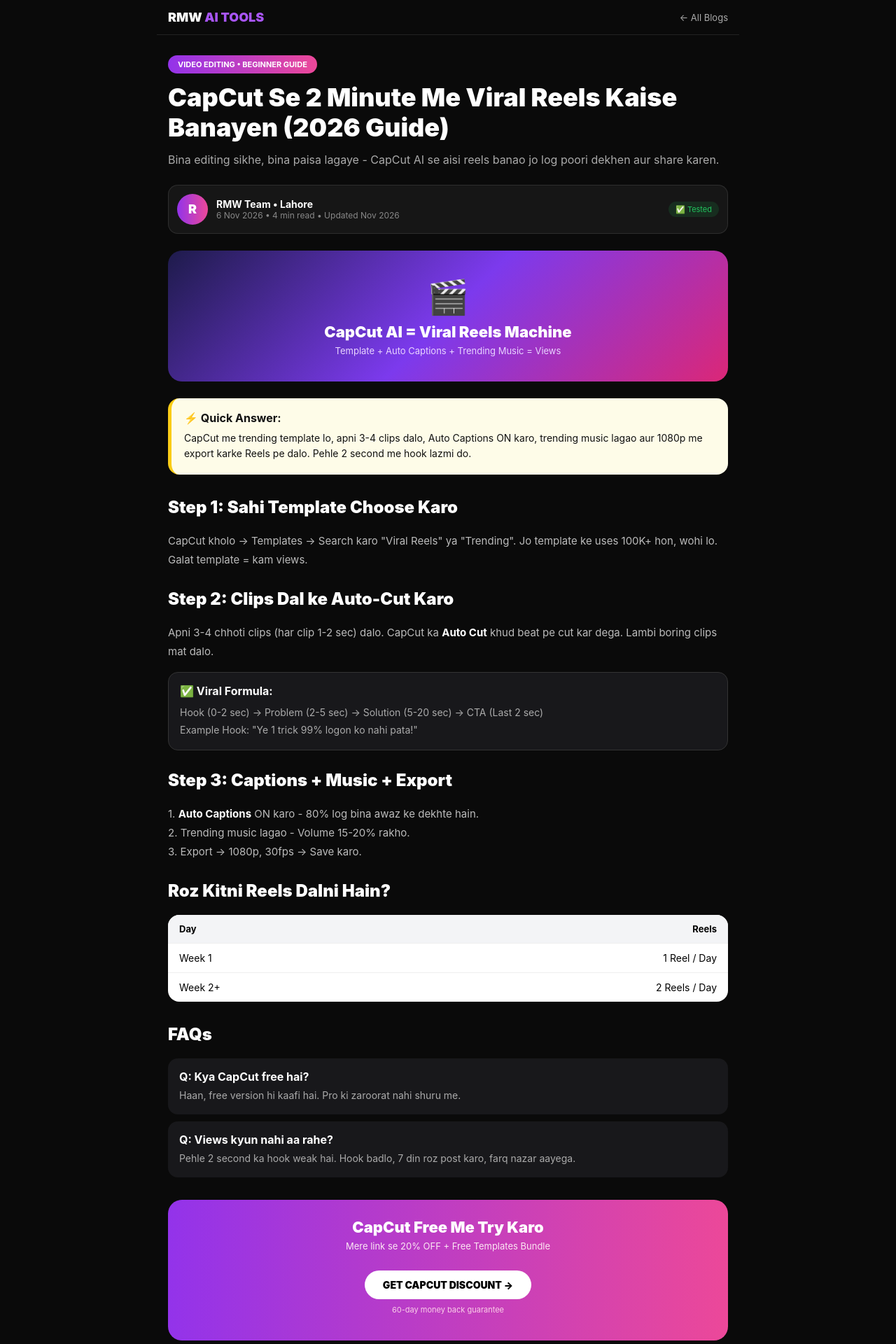
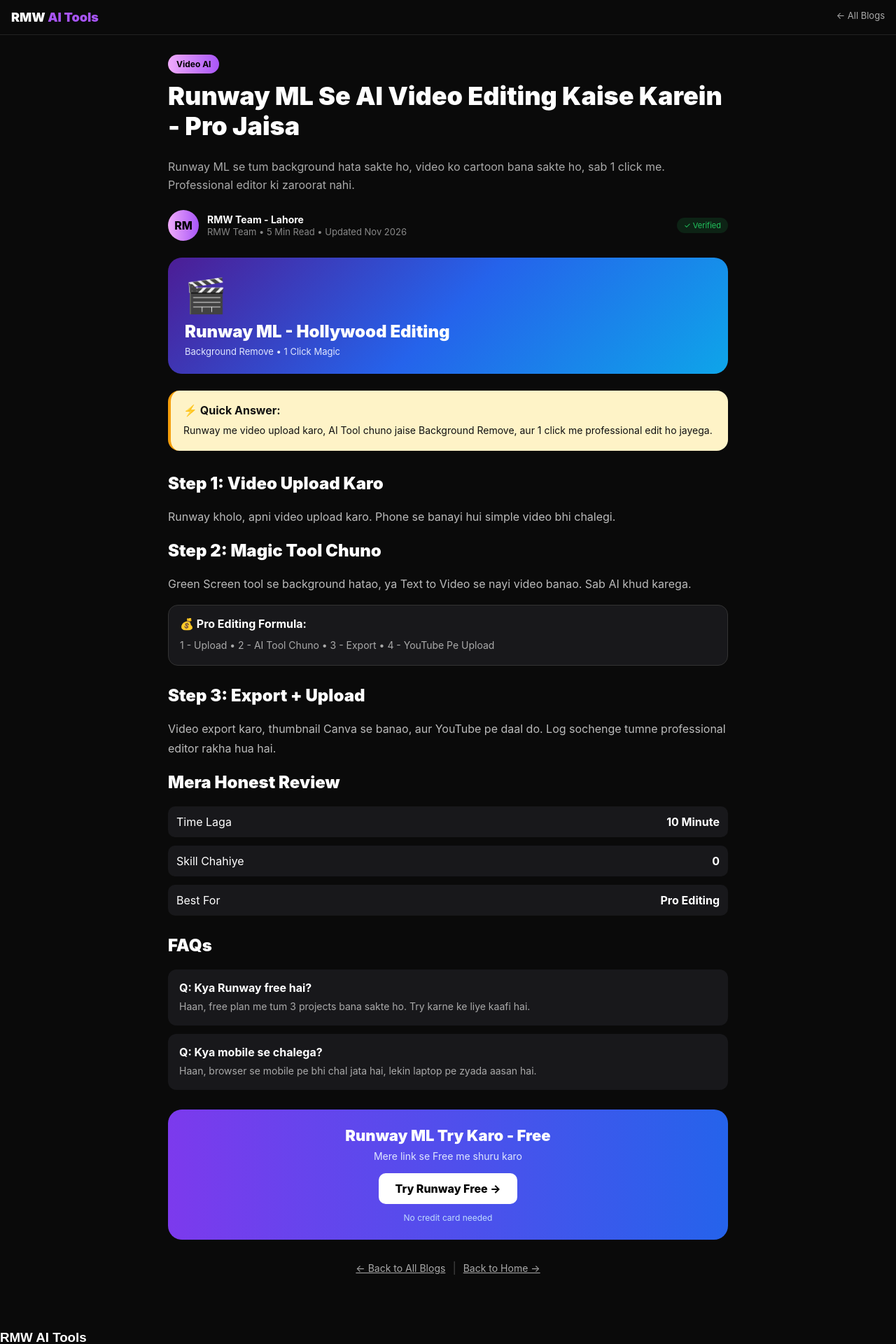
Before and after one commit to muradofficalid-art/rmw-ai-tools, a Next.js app: page /blog/runway-ml-ai-video-editor in a window 1280 px wide. Shown: the top 1920 px of the page at 70% size. Built offline with nearby package versions, Linux system fonts and the light colour scheme.

Commit message:
Add Runway ML AI Video Editor blog page

```diff
--- /dev/null
+++ b/app/blog/runway-ml-ai-video-editor/page.tsx
@@ -0,0 +1,63 @@
+export default function RunwayBlog() {
+  return (
+    <div style={{minHeight:"100vh", background:"#0a0a0a", color:"white", fontFamily:"Inter, sans-serif"}}>
+      <div style={{borderBottom:"1px solid #222", padding:"14px 16px", display:"flex", justifyContent:"space-between"}}>
+        <a href="/" style={{color:"white", fontWeight:900, fontSize:"18px", textDecoration:"none"}}>RMW <span style={{color:"#a855f7"}}>AI Tools</span></a>
+        <a href="/blog" style={{color:"#aaa", fontSize:"13px", textDecoration:"none"}}>← All Blogs</a>
+      </div>
+      <div style={{maxWidth:"800px", margin:"0 auto", padding:"30px 16px 60px"}}>
+        <span style={{background:"linear-gradient(90deg,#f0abfc,#a855f7)", color:"black", fontWeight:700, padding:"6px 12px", borderRadius:"20px", fontSize:"12px"}}>Video AI</span>
+        <h1 style={{fontSize:"36px", fontWeight:900, lineHeight:"1.2", marginTop:"16px"}}>Runway ML Se AI Video Editing Kaise Karein - Pro Jaisa</h1>
+        <p style={{color:"#aaa", fontSize:"16px", lineHeight:"1.6", marginTop:"10px"}}>Runway ML se tum background hata sakte ho, video ko cartoon bana sakte ho, sab 1 click me. Professional editor ki zaroorat nahi.</p>
+        <div style={{display:"flex", alignItems:"center", gap:"12px", marginTop:"22px"}}>
+          <div style={{width:"44px", height:"44px", borderRadius:"50%", background:"linear-gradient(90deg,#f0abfc,#a855f7)", display:"flex", alignItems:"center", justifyContent:"center", fontWeight:800, color:"black"}}>RM</div>
+          <div style={{fontWeight:700, fontSize:"14px"}}>RMW Team - Lahore<br/><span style={{color:"#888", fontWeight:400, fontSize:"13px"}}>RMW Team • 5 Min Read • Updated Nov 2026</span></div>
+          <span style={{marginLeft:"auto", background:"#22c55e22", color:"#22c55e", fontSize:"11px", padding:"4px 10px", borderRadius:"20px"}}>✓ Verified</span>
+        </div>
+        <div style={{marginTop:"24px", background:"linear-gradient(135deg,#4c1d95,#2563eb,#0ea5e9)", borderRadius:"20px", padding:"24px"}}>
+          <div style={{fontSize:"48px"}}>🎬</div>
+          <div style={{fontSize:"24px", fontWeight:900, marginTop:"8px"}}>Runway ML - Hollywood Editing</div>
+          <div style={{fontSize:"13px", color:"#e0e7ff", marginTop:"6px"}}>Background Remove • 1 Click Magic</div>
+        </div>
+        <div style={{background:"#fef3c7", color:"#111", borderRadius:"16px", padding:"18px", marginTop:"24px", borderLeft:"4px solid #f59e0b"}}>
+          <b>⚡ Quick Answer:</b><br/>
+          <div style={{marginTop:"8px", fontSize:"14px", lineHeight:"1.6"}}>Runway me video upload karo, AI Tool chuno jaise Background Remove, aur 1 click me professional edit ho jayega.</div>
+        </div>
+        <h2 style={{fontSize:"24px", fontWeight:900, marginTop:"32px"}}>Step 1: Video Upload Karo</h2>
+        <p style={{color:"#bbb", fontSize:"16px", lineHeight:"1.7"}}>Runway kholo, apni video upload karo. Phone se banayi hui simple video bhi chalegi.</p>
+        <h2 style={{fontSize:"24px", fontWeight:900, marginTop:"20px"}}>Step 2: Magic Tool Chuno</h2>
+        <p style={{color:"#bbb", fontSize:"16px", lineHeight:"1.7"}}>Green Screen tool se background hatao, ya Text to Video se nayi video banao. Sab AI khud karega.</p>
+        <div style={{background:"#18181b", border:"1px solid #333", borderRadius:"14px", padding:"16px", marginTop:"16px"}}>
+          <b>💰 Pro Editing Formula:</b>
+          <div style={{color:"#aaa", fontSize:"14px", lineHeight:"1.8", marginTop:"8px"}}>1 - Upload • 2 - AI Tool Chuno • 3 - Export • 4 - YouTube Pe Upload</div>
+        </div>
+        <h2 style={{fontSize:"24px", fontWeight:900, marginTop:"28px"}}>Step 3: Export + Upload</h2>
+        <p style={{color:"#bbb", fontSize:"16px", lineHeight:"1.7"}}>Video export karo, thumbnail Canva se banao, aur YouTube pe daal do. Log sochenge tumne professional editor rakha hua hai.</p>
+        <h2 style={{fontSize:"24px", fontWeight:900, marginTop:"20px"}}>Mera Honest Review</h2>
+        <div style={{display:"flex", flexDirection:"column", gap:"12px", marginTop:"12px"}}>
+          <div style={{display:"flex", justifyContent:"space-between", padding:"12px", background:"#18181b", borderRadius:"10px"}}><span>Time Laga</span><b>10 Minute</b></div>
+          <div style={{display:"flex", justifyContent:"space-between", padding:"12px", background:"#18181b", borderRadius:"10px"}}><span>Skill Chahiye</span><b>0</b></div>
+          <div style={{display:"flex", justifyContent:"space-between", padding:"12px", background:"#18181b", borderRadius:"10px"}}><span>Best For</span><b>Pro Editing</b></div>
+        </div>
+        <h2 style={{fontSize:"24px", fontWeight:900, marginTop:"28px"}}>FAQs</h2>
+        <div style={{background:"#18181b", padding:"16px", borderRadius:"12px", marginTop:"12px"}}>
+          <b>Q: Kya Runway free hai?</b><p style={{color:"#aaa", fontSize:"14px", margin:"6px 0 0", lineHeight:"1.6"}}>Haan, free plan me tum 3 projects bana sakte ho. Try karne ke liye kaafi hai.</p>
+        </div>
+        <div style={{background:"#18181b", padding:"16px", borderRadius:"12px", marginTop:"12px"}}>
+          <b>Q: Kya mobile se chalega?</b><p style={{color:"#aaa", fontSize:"14px", margin:"6px 0 0", lineHeight:"1.6"}}>Haan, browser se mobile pe bhi chal jata hai, lekin laptop pe zyada aasan hai.</p>
+        </div>
+        <div style={{marginTop:"28px", background:"linear-gradient(90deg,#7c3aed,#2563eb)", borderRadius:"20px", padding:"24px", textAlign:"center"}}>
+          <div style={{fontSize:"22px", fontWeight:900}}>Runway ML Try Karo - Free</div>
+          <p style={{fontSize:"14px", color:"#e0e7ff", margin:"8px 0 16px"}}>Mere link se Free me shuru karo</p>
+          <a href="https://runwayml.com?ref=rmwai" style={{background:"white", color:"black", padding:"12px 24px", borderRadius:"10px", fontWeight:800, textDecoration:"none", display:"inline-block"}}>Try Runway Free →</a>
+          <div style={{fontSize:"12px", color:"#bfdbfe", marginTop:"12px"}}>No credit card needed</div>
+        </div>
+        <div style={{textAlign:"center", marginTop:"30px"}}>
+          <a href="/blog" style={{color:"#aaa", fontSize:"14px"}}>← Back to All Blogs</a>
+          <span style={{color:"#444", margin:"0 10px"}}>|</span>
+          <a href="/" style={{color:"#aaa", fontSize:"14px"}}>Back to Home →</a>
+        </div>
+      </div>
+    </div>
+  );
+}
```
